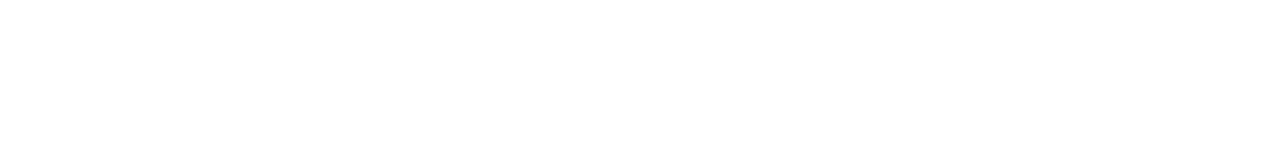
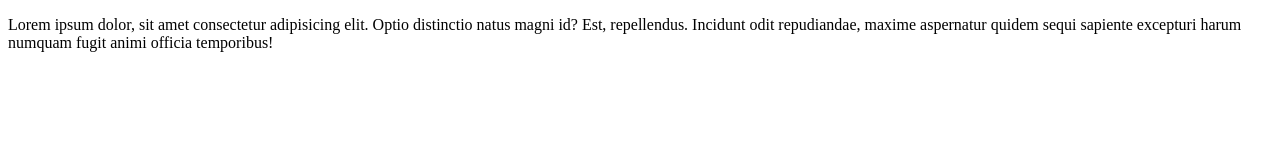
Before and after one commit to stfuanas/class4.1, a plain HTML site: page index.html in a window 1280 px wide. Drawn offline with Linux system fonts and the light colour scheme.

Commit message:
modifying indexe file

```diff
--- a/index.html
+++ b/index.html
@@ -1,11 +1,16 @@
 <!DOCTYPE html>
 <html lang="en">
+
 <head>
     <meta charset="UTF-8">
     <meta name="viewport" content="width=device-width, initial-scale=1.0">
     <title>Document</title>
 </head>
+
 <body>
-    <h1></h1>
+    <p>Lorem ipsum dolor, sit amet consectetur adipisicing elit. Optio distinctio natus magni id? Est, repellendus.
+        Incidunt odit repudiandae, maxime aspernatur quidem sequi sapiente excepturi harum numquam fugit animi officia
+        temporibus!</p>
 </body>
+
 </html>
```
